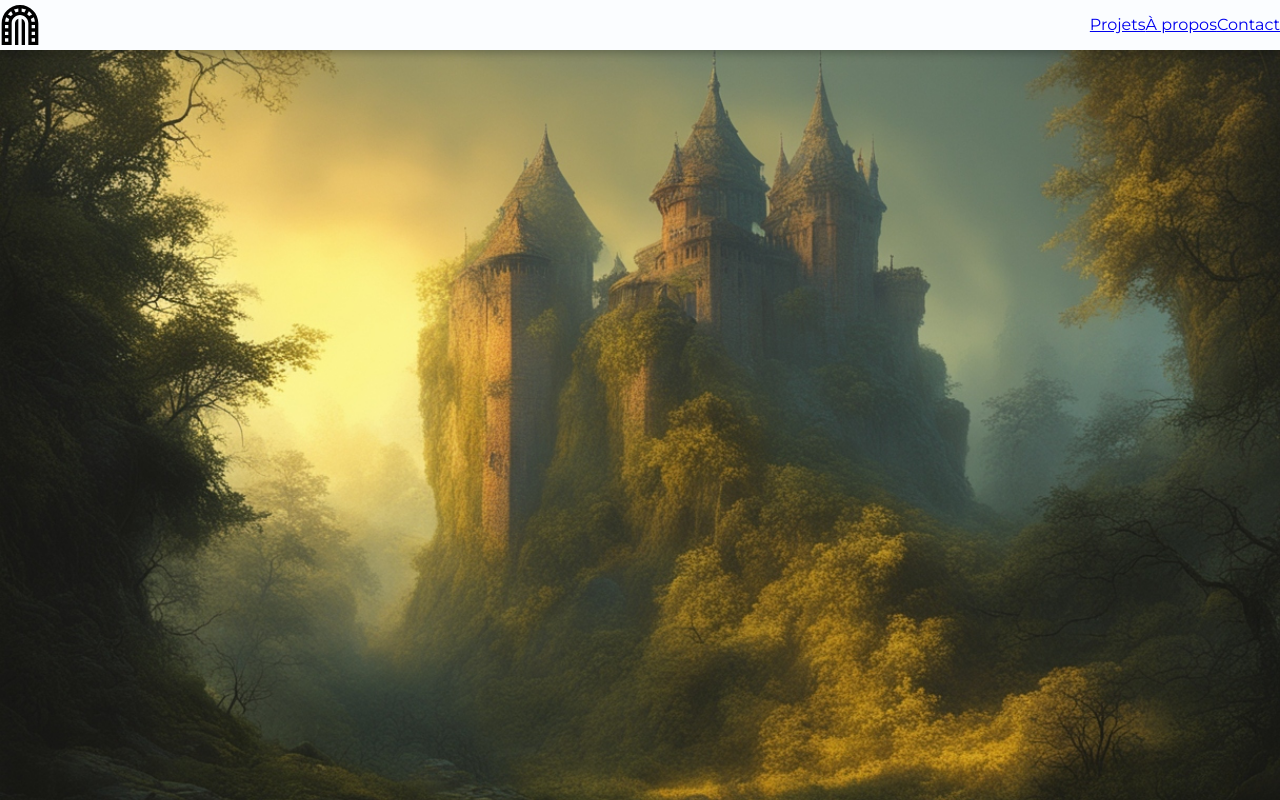
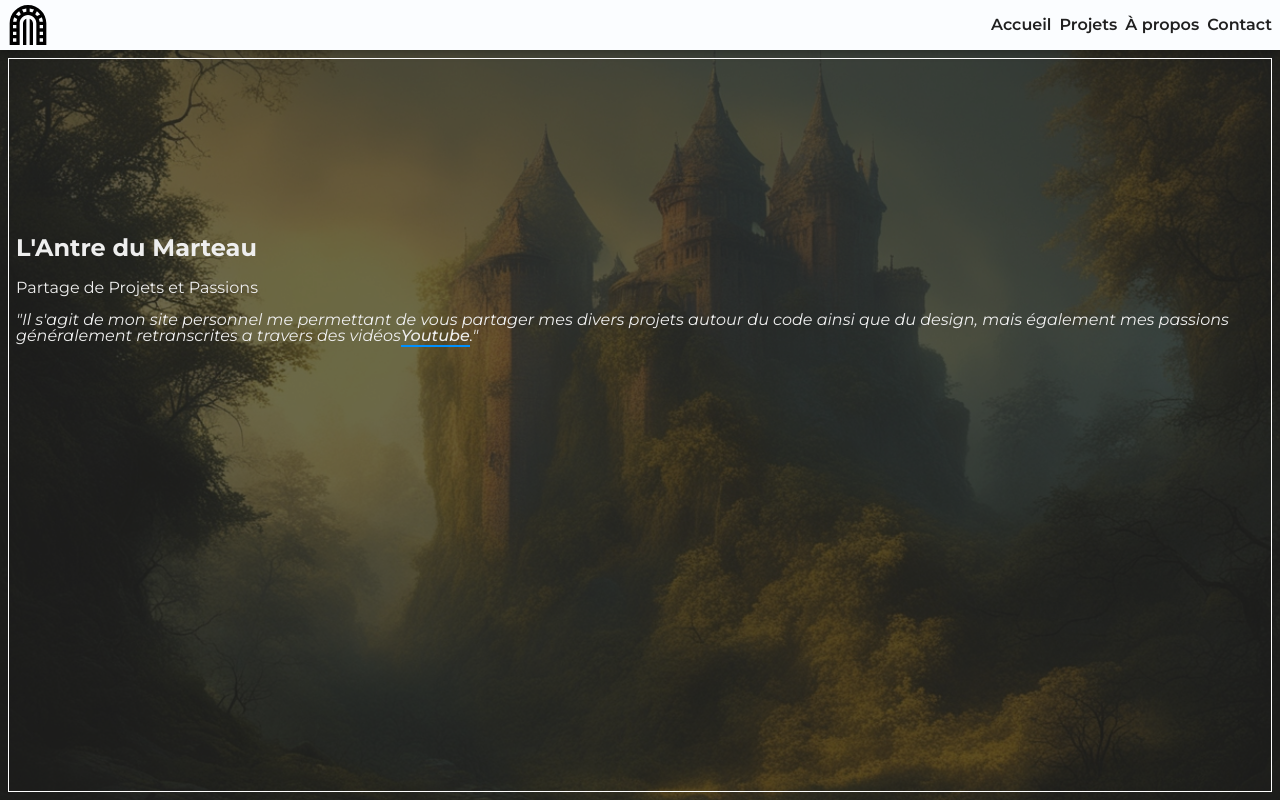
Before and after one commit to Brossierclement/website, a React (Vite) app: page / in a window 1280 px wide. Shown: the top 800 px of the page. Built offline with nearby package versions, Linux system fonts and the light colour scheme.

Commit message:
chore: banner fill

```diff
--- a/src/assets/components/header/header.jsx
+++ b/src/assets/components/header/header.jsx
@@ -7,9 +7,11 @@ function Header() {
   };
   return (
     <header className="header">
+      <div className="topbar">
         <img src="/images/donjon.svg" alt="logo du site" className="logo" />
         <nav className="navigation-desktop">
-        <a href="#">Projets</a>
+          <a href="#home">Accueil</a>
+          <a href="#projects">Projets</a>
           <a href="#">À propos</a>
           <a href="#">Contact</a>
         </nav>
@@ -20,16 +22,18 @@ function Header() {
           >
             <span className="bar"></span>
           </button>
+        </div>
+      </div>
       <nav
         className={`navigation-mobile ${
           isActive ? "navigation-mobile-active" : ""
         }`}
       >
-          <a href="#">Projets</a>
+        <a href="#home">Acceuil</a>
+        <a href="#projects">Projets</a>
         <a href="#">À propos</a>
         <a href="#">Contact</a>
       </nav>
-      </div>
     </header>
   );
 }
--- a/src/assets/components/header/header.scss
+++ b/src/assets/components/header/header.scss
@@ -1,33 +1,41 @@
 @import "/src/assets/styles/colors.scss";
 .header {
+  position: fixed;
+  width: 100%;
+  z-index: 1;
+  .topbar {
     align-items: center;
     background: $app-background;
     box-shadow: rgba(0, 0, 0, 0.24) 0px 3px 8px;
     display: flex;
     height: 50px;
     justify-content: space-between;
-  position: fixed;
+    position: relative;
     width: 100%;
+    z-index: 1;
     .logo {
       height: 40px;
+      padding: 0 8px;
       width: 40px;
     }
     .navigation-desktop {
       display: none;
     }
     .contaimer-navigation-mobile {
+      align-items: center;
+      display: flex;
       height: 100%;
+      justify-content: flex-end;
       position: relative;
-    text-align: end;
       width: 50vw;
       .menu {
         background: transparent;
         border: none;
         border-radius: 50%;
-      height: 44px;
+        height: 66px;
         position: relative;
         transition: transform 0.5s;
-      width: 44px;
+        width: 66px;
         .bar {
           background: black;
           display: block;
@@ -37,22 +45,22 @@
           top: 50%;
           transform: translateX(-50%) translateY(-50%);
           transition: background 0.2s;
-        width: 22px;
+          width: 33px;
           &::before,
           &::after {
-          background: lightsalmon;
+            background: $ui-element-border-and-focus-rings;
             content: "";
             display: block;
             height: 2px;
             left: 0;
             position: absolute;
             top: 0;
-          transform: translateY(-6px);
+            transform: translateY(-8px);
             transition: transform 0.5s;
-          width: 22px;
+            width: 33px;
           }
           &::after {
-          transform: translateY(6px);
+            transform: translateY(8px);
           }
         }
       }
@@ -68,39 +76,50 @@
           }
         }
       }
+    }
+  }
   .navigation-mobile {
-      background: lightseagreen;
+    background: $ui-element-background;
     display: flex;
     flex-direction: column;
     gap: 8px;
-      height: calc(100svh);
+    height: 100svh;
     left: 100%;
-      padding: 8px;
+    padding: 58px 8px 8px 8px;
     position: absolute;
     right: -100%;
     text-align: start;
     top: 0;
     transition: left 0.2s ease-in-out;
+    z-index: 0;
     a {
-        color: $high-contrast-text-white;
+      color: $high-contrast-text;
       font-size: 1.5em;
       text-decoration: none;
     }
   }
   .navigation-mobile-active {
-      left: 0;
+    left: 50%;
     transition: left 0.2s ease-in-out;
   }
 }
+
+@media (min-width: 425px) {
+  .header {
+    .topbar {
+      .navigation-desktop {
+        display: flex;
+        gap: 8px;
+        padding: 0 8px;
+        a {
+          color: $high-contrast-text;
+          font-weight: 600;
+          text-decoration: none;
         }
-
-@media (min-width: 768px) {
-  .header {
-    .navigation-desktop {
-      display: block;
       }
       .contaimer-navigation-mobile {
         display: none;
       }
     }
   }
+}
--- a/src/assets/pages/home/home.jsx
+++ b/src/assets/pages/home/home.jsx
@@ -11,10 +11,27 @@ function Home() {
   return (
     <>
       <Header />
-      <main className="home">
-        <section className="banner">
-          <img className="bg" src="/images/background.jpg" alt="" />
-        </section>
+      <main id="home" className="home">
+        <div className="banner">
+          <section className="welcome">
+            <h1>L'Antre du Marteau</h1>
+            <p>Partage de Projets et Passions</p>
+            <p className="introduce">
+              "Il s'agit de mon site personnel me permettant de vous partager
+              mes divers projets autour du code ainsi que du design, mais
+              également mes passions généralement retranscrites a travers des
+              vidéos
+              <a
+                href="https://www.youtube.com/channel/UCqr9oNYYGHxnfPVAbNrOqoQ"
+                target="_blank"
+                rel="noopener noreferrer"
+              >
+                Youtube
+              </a>
+              ."
+            </p>
+          </section>
+        </div>
         <p style={{ margin: 0 }}>
           Lorem ipsum dolor, sit amet consectetur adipisicing elit. Modi
           voluptates soluta labore voluptatum id, quam ab officiis fugiat iure
@@ -189,6 +206,7 @@ function Home() {
           Minus exercitationem voluptatibus est aperiam aut consequuntur
           reiciendis nam, beatae recusandae, quasi totam!
         </p>
+        <h1 id="projects">Projets</h1>
       </main>
     </>
   );
--- a/src/assets/pages/home/home.scss
+++ b/src/assets/pages/home/home.scss
@@ -1,8 +1,50 @@
 @import "/src/assets/styles/colors.scss";
 .home {
+  margin: 0 auto;
+  max-width: 1440px;
+  position: relative;
   .banner {
-    .bg {
-      width: 100%;
+    background: top center / cover url(/public/images/background.jpg);
+    height: 100svh;
+    position: relative;
+    z-index: 0;
+    width: 100%;
+    &::before {
+      background: rgba($high-contrast-text, 0.65);
+      content: "";
+      inset: 0;
+      position: absolute;
+    }
+    &::after {
+      border: 1px solid white;
+      content: "";
+      inset: 58px 8px 8px 8px;
+      position: absolute;
+    }
+    .welcome {
+      color: $high-contrast-text-white;
+      font-size: 16px;
+      padding: 16px;
+      position: absolute;
+      top: 25%;
+      z-index: 1;
+      .introduce {
+        font-style: italic;
+        a {
+          color: inherit;
+          font-weight: 500;
+          position: relative;
+          text-decoration: none;
+          &::before {
+            background: $solid-background;
+            bottom: -2px;
+            content: "";
+            height: 2px;
+            position: absolute;
+            width: 100%;
+          }
+        }
+      }
     }
   }
 }
--- a/src/index.scss
+++ b/src/index.scss
@@ -5,4 +5,5 @@
   font-weight: 400;
   color: $high-contrast-text;
   background-color: $app-background;
+  scroll-behavior: smooth;
 }
```
Lines whose indentation alone changed are shown as unchanged.
